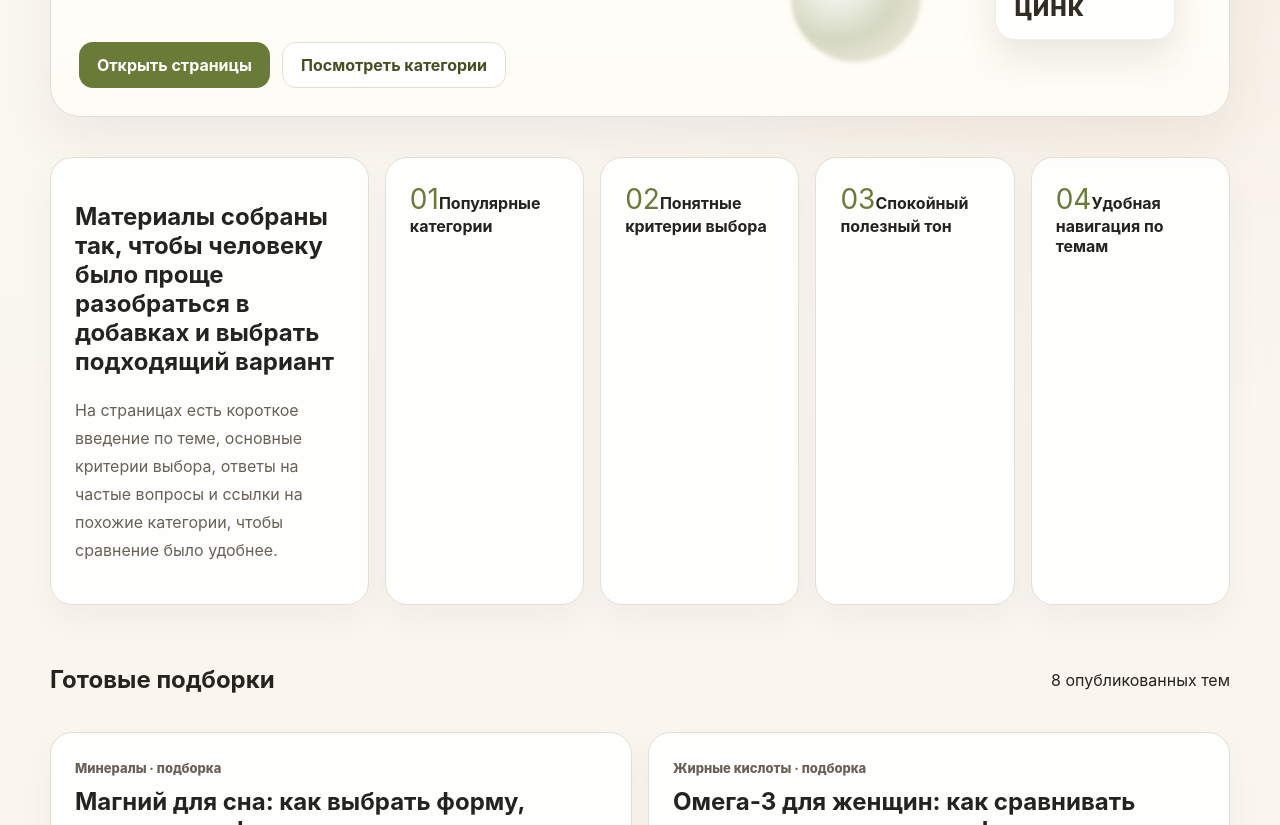
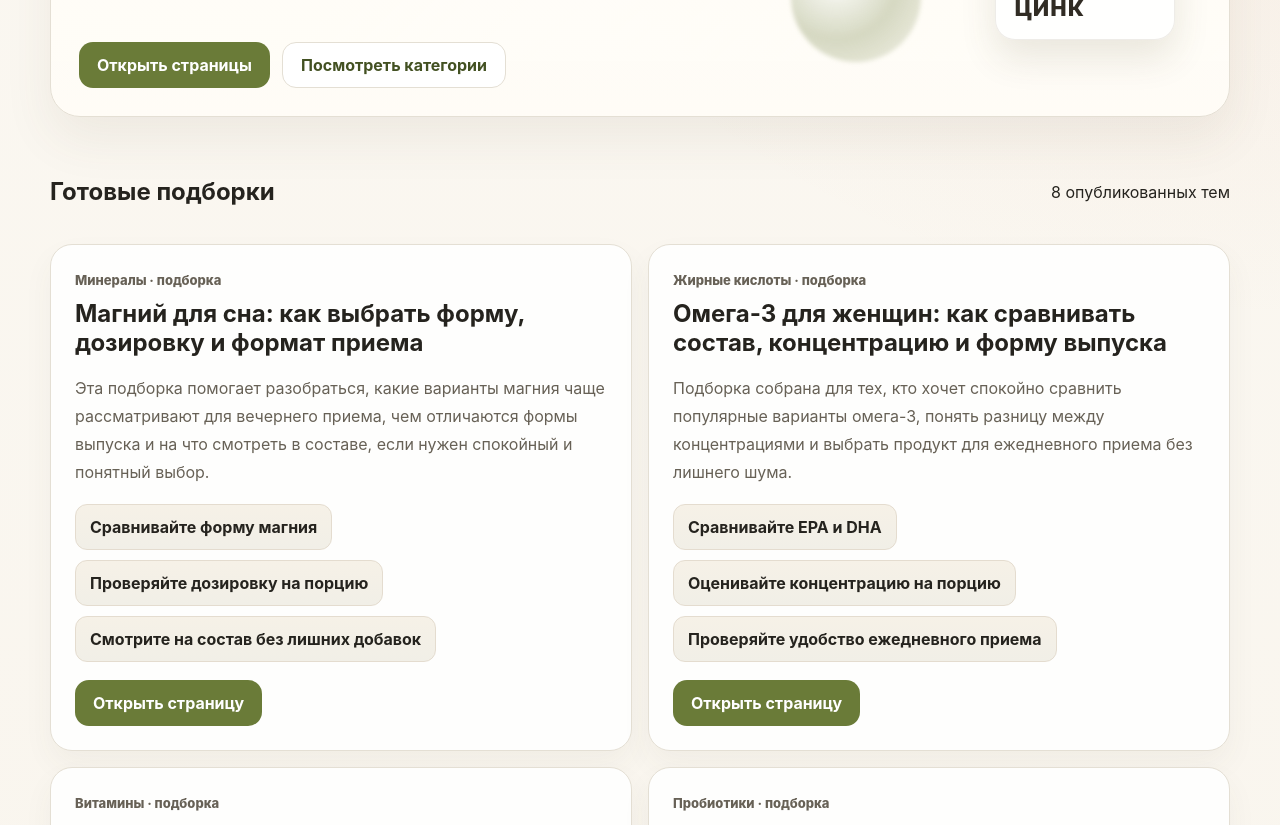
Before and after one commit to centavra51/iherb, a Next.js app: page /ru in a window 1280 px wide. Shown: the part 640-1465 px from the top of the page. Built offline with nearby package versions, Linux system fonts and the light colour scheme.

Commit message:
Remove guide section from home page

```diff
--- a/app/[locale]/page.tsx
+++ b/app/[locale]/page.tsx
@@ -29,16 +29,6 @@ const copy = {
     topDirectionsValue: "Магний, омега-3, D3",
     dailyDemand: "Часто выбирают",
     dailyDemandValue: "Пробиотики, железо, цинк",
-    guideTitle:
-      "Материалы собраны так, чтобы человеку было проще разобраться в добавках и выбрать подходящий вариант",
-    guideText:
-      "На страницах есть короткое введение по теме, основные критерии выбора, ответы на частые вопросы и ссылки на похожие категории, чтобы сравнение было удобнее.",
-    guideCards: [
-      "Популярные категории",
-      "Понятные критерии выбора",
-      "Спокойный полезный тон",
-      "Удобная навигация по темам"
-    ],
     pagesTitle: "Готовые подборки",
     pagesCountSuffix: "опубликованных тем",
     pageTagSuffix: "подборка",
@@ -70,16 +60,6 @@ const copy = {
     topDirectionsValue: "Magneziu, omega-3, D3",
     dailyDemand: "Alese frecvent",
     dailyDemandValue: "Probiotice, fier, zinc",
-    guideTitle:
-      "Continutul este organizat astfel incat alegerea vitaminelor si suplimentelor sa fie mai simpla",
-    guideText:
-      "Paginile includ o introducere scurta, criterii clare de alegere, raspunsuri la intrebarile frecvente si legaturi spre categorii similare pentru comparatie mai usoara.",
-    guideCards: [
-      "Categorii populare",
-      "Criterii clare de alegere",
-      "Ton util si usor de citit",
-      "Navigatie simpla intre teme"
-    ],
     pagesTitle: "Selectii publicate",
     pagesCountSuffix: "teme publicate",
     pageTagSuffix: "selectie",
@@ -183,21 +163,6 @@ export default async function LocaleHomePage({ params }: { params: Promise<Param
         </div>
       </section>
 
-      <section className="guarantee" id="guide">
-        <div className="shell guarantee-grid">
-          <div className="guarantee-title">
-            <h2>{pageCopy.guideTitle}</h2>
-            <p>{pageCopy.guideText}</p>
-          </div>
-          {pageCopy.guideCards.map((item, index) => (
-            <article className="icon-card" key={item}>
-              <span>{String(index + 1).padStart(2, "0")}</span>
-              <strong>{item}</strong>
-            </article>
-          ))}
-        </div>
-      </section>
-
       <section className="seo-section" id="seo-pages">
         <div className="shell">
           <div className="section-head">
```
